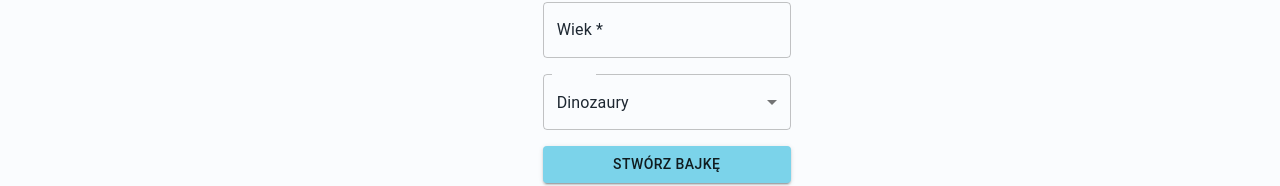
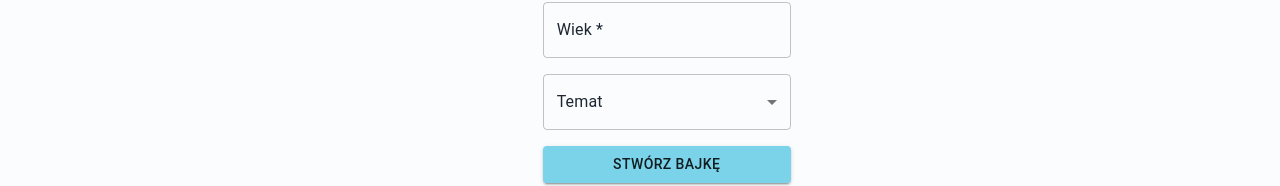
Before and after one commit to artoniaz/bajki, a React (Create React App) app in the folder bajki-front/: page /createTale in a window 1280 px wide. Shown: the part 238-424 px from the top of the page. Built offline with nearby package versions, Linux system fonts and the light colour scheme.

Commit message:
Added loading button. Fixed typo while changing tale topic

```diff
--- a/bajki-front/package.json
+++ b/bajki-front/package.json
@@ -7,6 +7,7 @@
     "@emotion/react": "^11.11.3",
     "@emotion/styled": "^11.11.0",
     "@mui/icons-material": "^5.15.6",
+    "@mui/lab": "^5.0.0-alpha.163",
     "@mui/material": "^5.15.6",
     "@reduxjs/toolkit": "^2.0.1",
     "@testing-library/jest-dom": "^5.17.0",
--- a/bajki-front/src/features/tales/createTale/CreateTaleForm.tsx
+++ b/bajki-front/src/features/tales/createTale/CreateTaleForm.tsx
@@ -1,18 +1,17 @@
-import { useState } from "react";
 import TaleModel from "../../../models/TaleModel";
 import { useDispatch, useSelector } from "react-redux";
 import { TaleThunk } from "./taleThunk";
 import { AppDispatch, RootState } from "../../store";
 import {
-  Button,
   FormControl,
   MenuItem,
-  Select,
   TextField,
   Typography,
 } from "@mui/material";
+import { LoadingButton } from "@mui/lab";
 import { useFormik } from "formik";
 import * as yup from "yup";
+import { Status } from "../../../models/InitialState";
 
 const validationSchema = yup.object().shape({
   child_name: yup.string().required("Imię jest wymagane"),
@@ -29,12 +28,15 @@ const CreateTaleForm = () => {
   const taleContent = useSelector(
     (state: RootState) => state.createTale.data.content
   );
+  const isCreateTaleStatusLoading = useSelector(
+    (state: RootState) => state.createTale.status === Status.Loading
+  );
 
   const formik = useFormik({
     initialValues: {
+      child_name: "",
       age: 0,
-      child_name: "",
-      topic: "dinosaurs",
+      topic: "",
     },
     validationSchema: validationSchema,
     onSubmit: (values: TaleModel, { resetForm }) => {
@@ -69,13 +71,14 @@ const CreateTaleForm = () => {
           label="Wiek *"
           type="number"
           sx={{ mb: 2 }}
-          value={formik.values.age || ''}
+          value={formik.values.age || ""}
           onChange={formik.handleChange}
           error={formik.touched.age && Boolean(formik.errors.age)}
         />
-        <Select
-          id="topics"
-          name="topics"
+        <TextField
+          select
+          id="topic"
+          name="topic"
           label="Temat"
           value={formik.values.topic}
           onChange={formik.handleChange}
@@ -85,10 +88,15 @@ const CreateTaleForm = () => {
           <MenuItem value="dinosaurs">Dinozaury</MenuItem>
           <MenuItem value="space">Kosmos</MenuItem>
           <MenuItem value="pokemon">Pokemon</MenuItem>
-        </Select>
-        <Button type="submit" variant="contained">
+          <MenuItem value="cats">Koty</MenuItem>
+        </TextField>
+        <LoadingButton
+          type="submit"
+          variant="contained"
+          loading={isCreateTaleStatusLoading}
+        >
           Stwórz bajkę
-        </Button>
+        </LoadingButton>
       </FormControl>
       {taleContent && taleContent}
     </>
```
Also changed, not shown: 1 other file (tests, documents, lock files or other folders).
